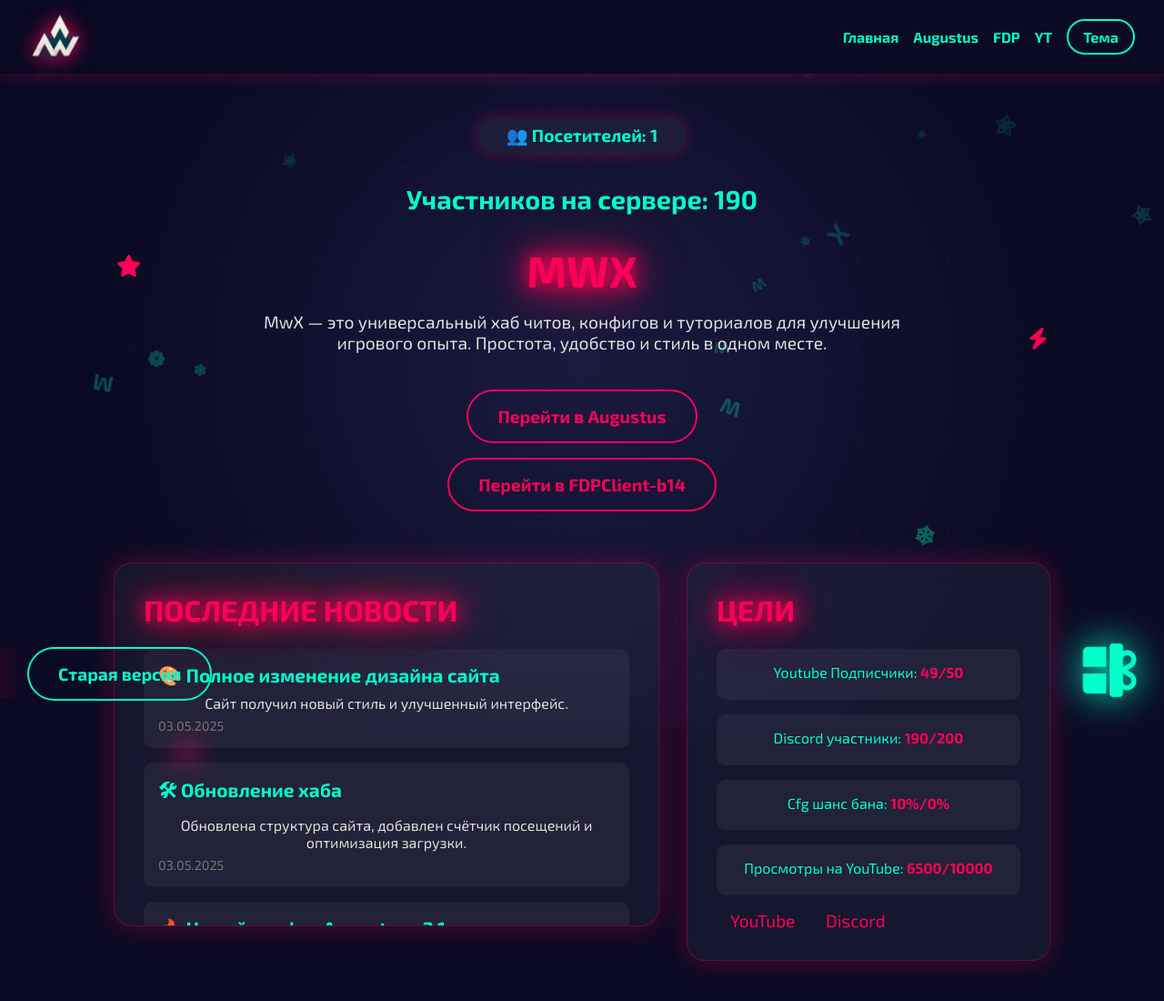
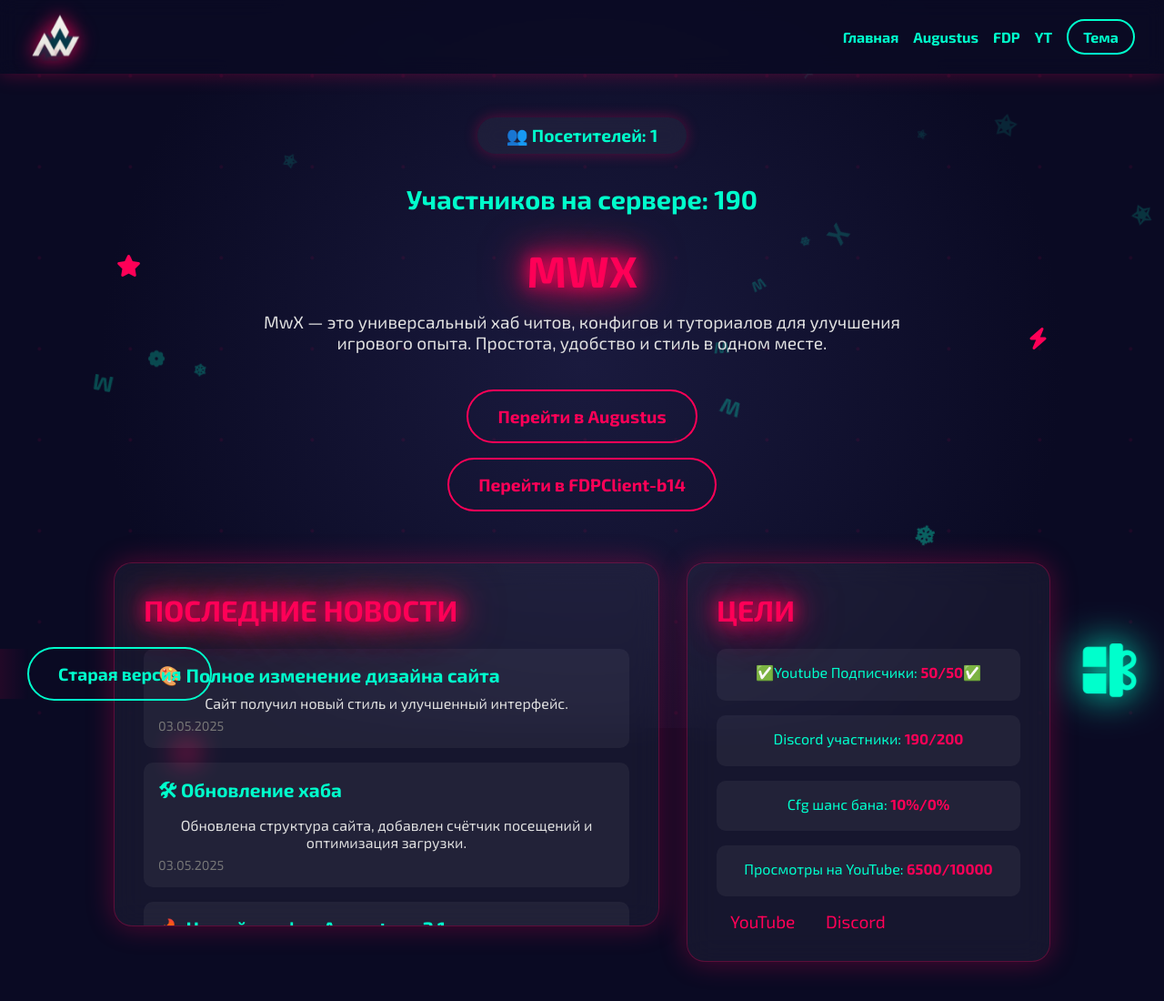
Before and after one commit to MwHvh/CheatForBW, a plain HTML site: page index.html in a window 1280 px wide. Shown: the top 1100 px of the page at 91% size. Drawn offline with Linux system fonts and the light colour scheme.

Commit message:
Update index.html

```diff
--- a/index.html
+++ b/index.html
@@ -999,7 +999,7 @@
       <section class="goals-section" id="goalsSection">
         <h3 class="neon-glow">Цели</h3>
         <div class="goal-item">
-          <p>Youtube Подписчики: <span>49/50</span></p>
+          <p>✅Youtube Подписчики: <span>50/50</span>✅</p>
         </div>
         <div class="goal-item">
           <p>Discord участники: <span>190/200</span></p>
```
